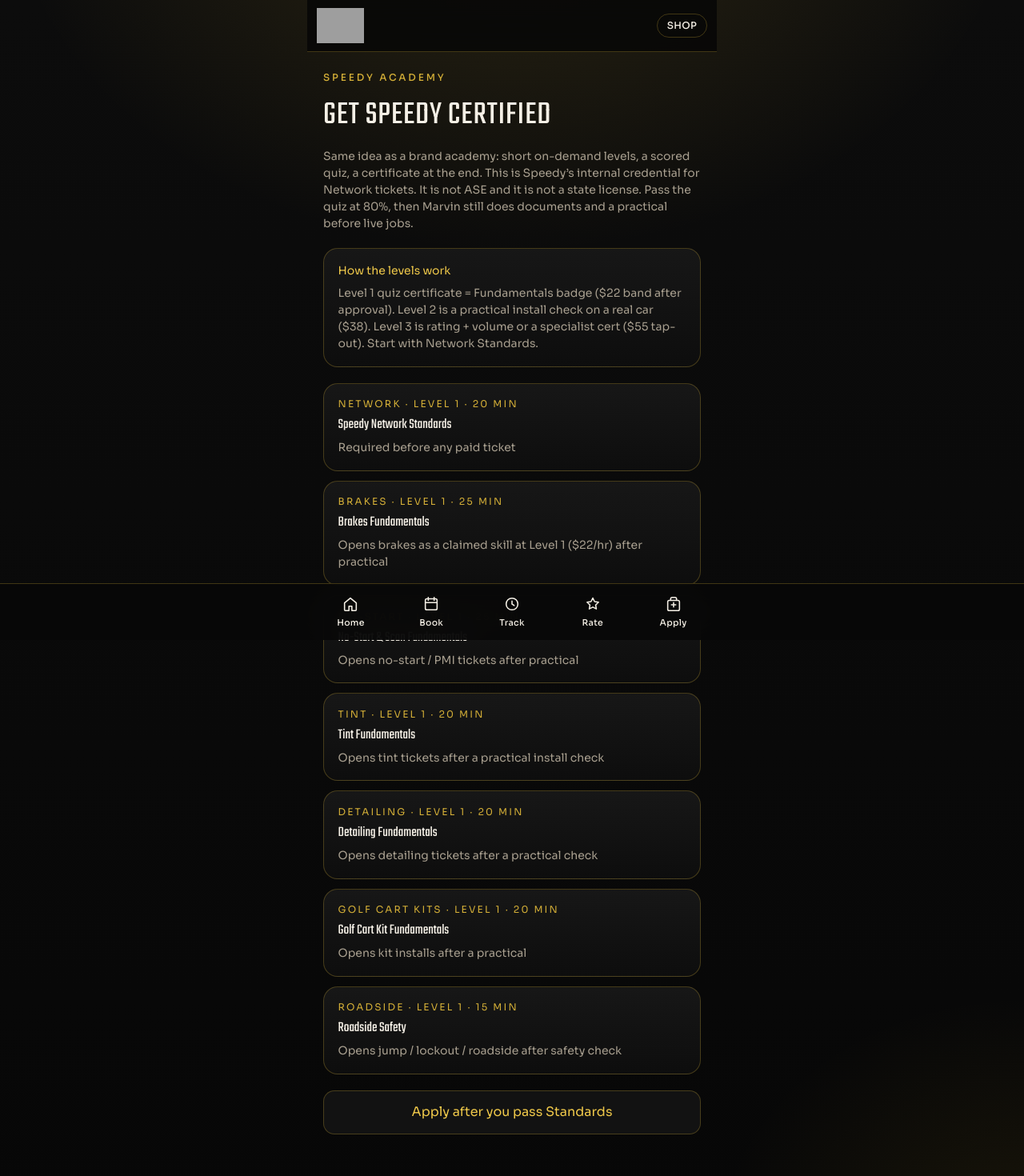
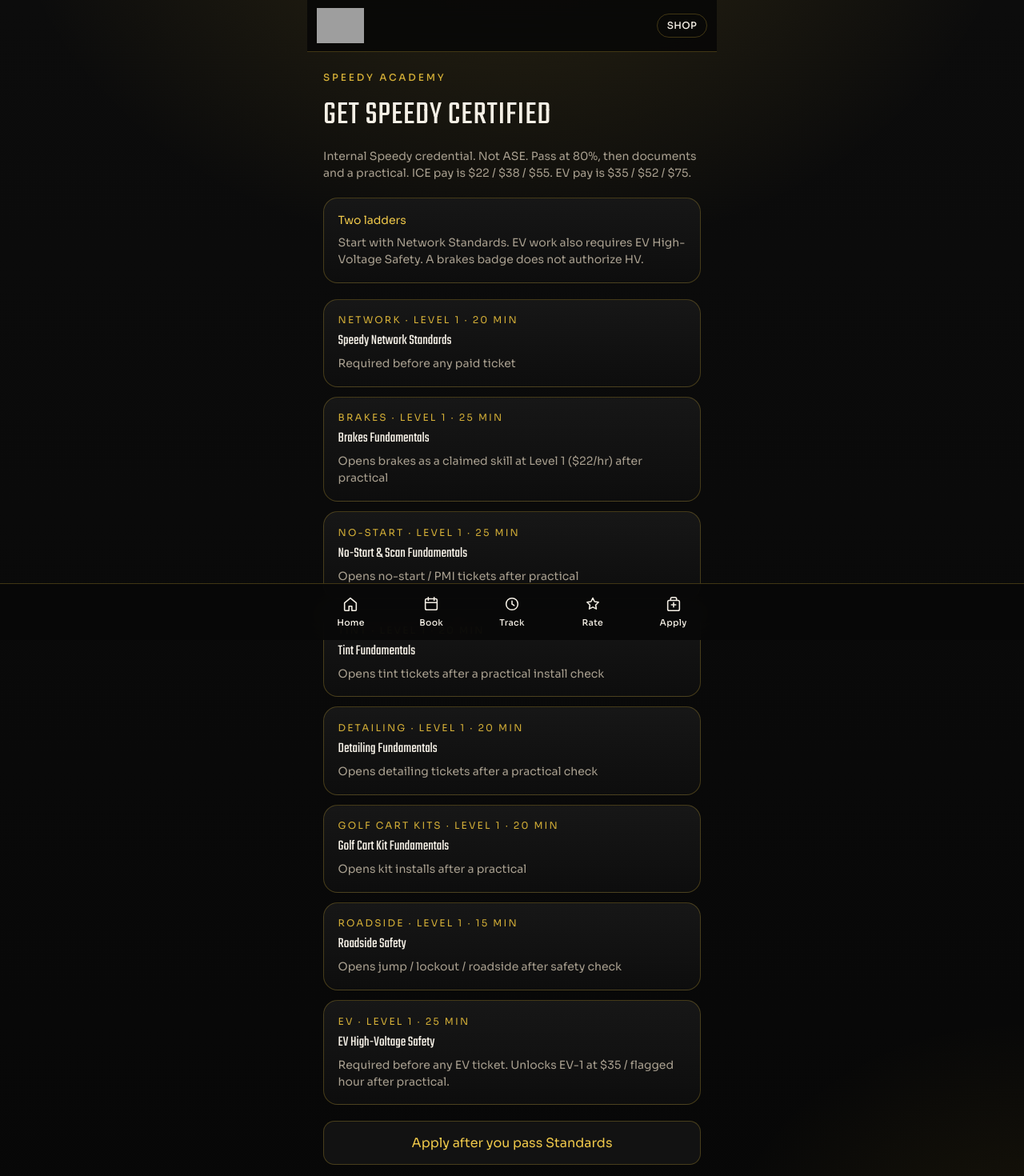
Before and after one commit to speedyapointments-cyber/speedyautobot, a Next.js app: page /academy in a window 1280 px wide. Shown: the top 1470 px of the page at 80% size. Built offline with nearby package versions, Linux system fonts and the light colour scheme; grey boxes are pictures that could not be loaded.

Commit message:
Wire EV course and EV pay into Academy, apply, and terms

```diff
--- a/src/app/academy/[slug]/page.tsx
+++ b/src/app/academy/[slug]/page.tsx
@@ -1,9 +1,12 @@
 import { notFound } from "next/navigation";
 import { COURSES } from "@/lib/academy";
+import { EV_COURSES } from "@/lib/academy-ev";
 import { CourseClient } from "./CourseClient";
 
+const ALL = [...COURSES, ...EV_COURSES];
+
 export function generateStaticParams() {
-  return COURSES.map((course) => ({ slug: course.slug }));
+  return ALL.map((course) => ({ slug: course.slug }));
 }
 
 export default async function CoursePage({
@@ -12,7 +15,7 @@
   params: Promise<{ slug: string }>;
 }) {
   const { slug } = await params;
-  const course = COURSES.find((item) => item.slug === slug);
+  const course = ALL.find((item) => item.slug === slug);
   if (!course) notFound();
   return <CourseClient course={course} />;
 }
--- a/src/app/academy/page.tsx
+++ b/src/app/academy/page.tsx
@@ -1,6 +1,9 @@
 import Link from "next/link";
 import { AppShell } from "@/components/AppShell";
 import { COURSES } from "@/lib/academy";
+import { EV_COURSES } from "@/lib/academy-ev";
+
+const ALL = [...COURSES, ...EV_COURSES];
 
 export default function AcademyPage() {
   return (
@@ -11,23 +14,20 @@
         </p>
         <h1 className="section-title">Get Speedy Certified</h1>
         <p className="muted text-sm">
-          Same idea as a brand academy: short on-demand levels, a scored quiz, a
-          certificate at the end. This is Speedy’s internal credential for Network
-          tickets. It is not ASE and it is not a state license. Pass the quiz at 80%,
-          then Marvin still does documents and a practical before live jobs.
+          Internal Speedy credential. Not ASE. Pass at 80%, then documents and a
+          practical. ICE pay is $22 / $38 / $55. EV pay is $35 / $52 / $75.
         </p>
 
         <div className="panel space-y-2">
-          <p className="text-sm text-[var(--gold-bright)]">How the levels work</p>
+          <p className="text-sm text-[var(--gold-bright)]">Two ladders</p>
           <p className="muted text-sm">
-            Level 1 quiz certificate = Fundamentals badge ($22 band after approval).
-            Level 2 is a practical install check on a real car ($38). Level 3 is rating
-            + volume or a specialist cert ($55 tap-out). Start with Network Standards.
+            Start with Network Standards. EV work also requires EV High-Voltage
+            Safety. A brakes badge does not authorize HV.
           </p>
         </div>
 
         <ul className="space-y-3">
-          {COURSES.map((course) => (
+          {ALL.map((course) => (
             <li key={course.slug}>
               <Link href={`/academy/${course.slug}`} className="panel block space-y-1">
                 <p className="text-xs uppercase tracking-[0.18em] text-[var(--gold)]">
```
